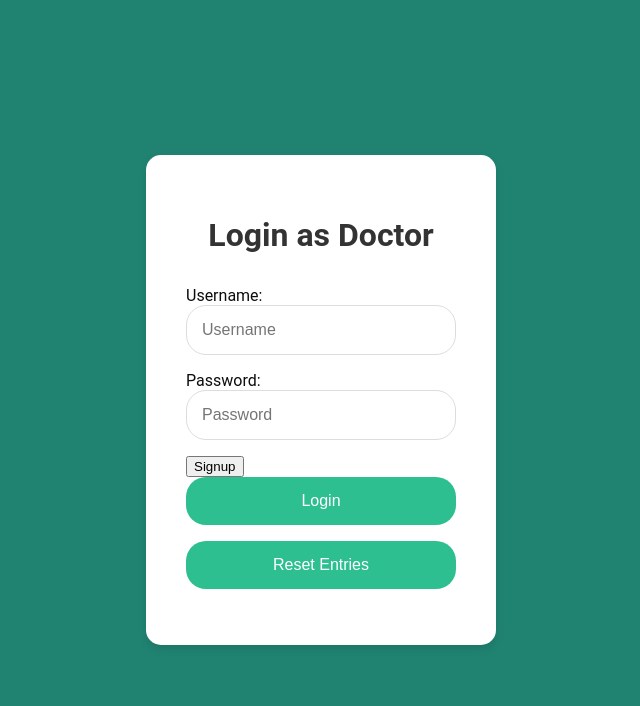
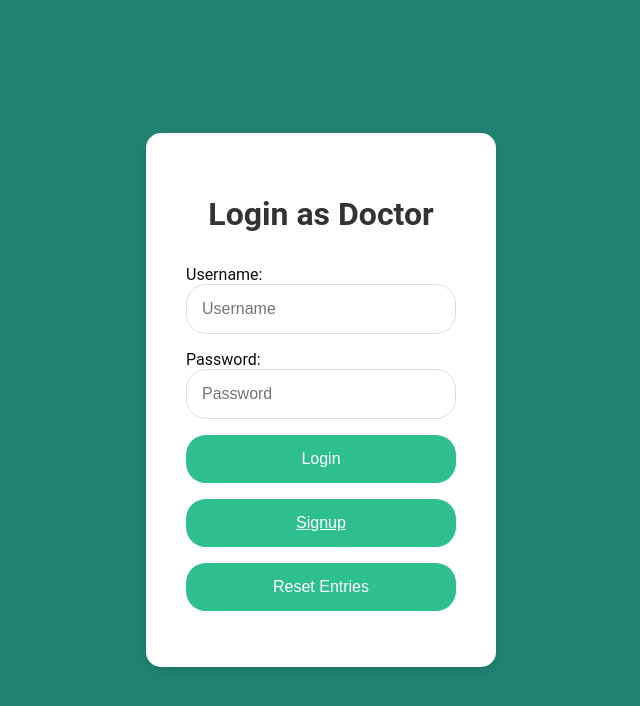
Before and after one commit to akhilar33/Patient-Tracker-System---ASAP-Team, a Flask app: page /doctor in a window 1280 px wide. Shown: the top 706 px of the page, without its empty margins (319-959 px from the left). Run offline with Flask 2, Linux system fonts and the light colour scheme.

Commit message:
added signup buttons

```diff
--- a/src/View/templates/doctor.html
+++ b/src/View/templates/doctor.html
@@ -81,9 +81,9 @@
             <div class="form-group">
                 <label for="password">Password:</label>
                 <input type="password" name="password" id="password" placeholder="Password" required>
-                <a href="{{ url_for('doctor_signup') }}"><button type="button">Signup</button></a>
             </div>
             <button type="submit" class="btn-custom">Login</button>
+            <button class="btn-custom"><a href="{{ url_for('doctor_signup') }}" class="btn-custom" role="button">Signup</a></button>
             <button type="reset" class="btn-custom">Reset Entries</button>
         </form>
     </div>
--- a/src/View/templates/patient.html
+++ b/src/View/templates/patient.html
@@ -83,7 +83,7 @@
                 <input type="password" name="password" id="password" class="form-control" placeholder="Password" required>
             </div>
             <button type="submit" class="btn-custom">Login</button>
-            <a href="{{ url_for('paitent_signup') }}"><button type="button">Signup</button></a>
+            <button class="btn-custom"><a href="{{ url_for('patient_signup') }}" class="btn-custom" role="button">Signup</a></button>
             <button type="reset" class="btn-custom">Reset Entries</button>
         </form>
     </div>
```
